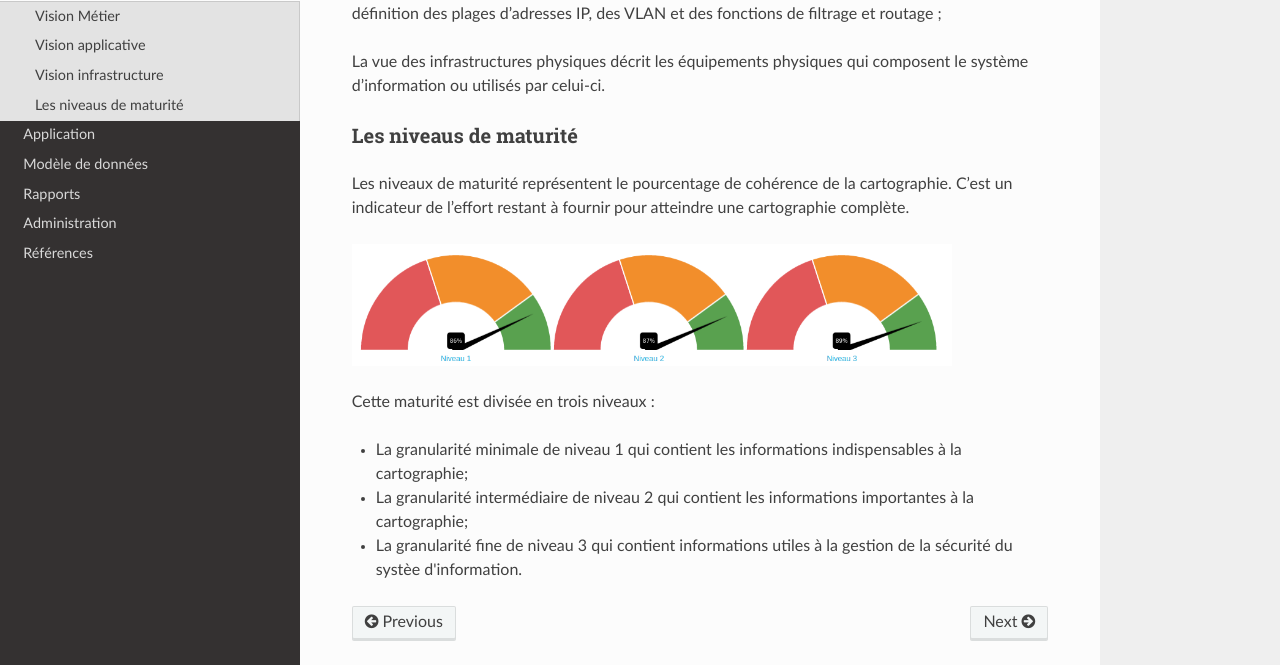
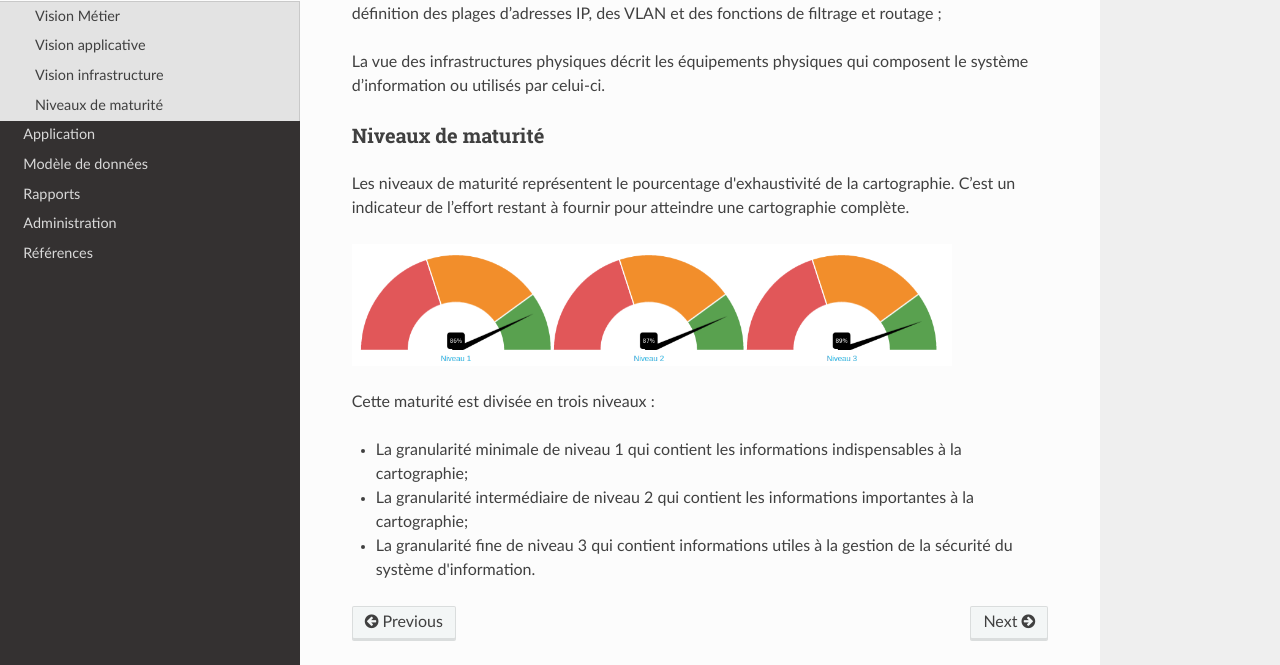
Before and after one commit to dbarzin/mercator, an MkDocs documentation site: the page built from docs/cartography.md, in a window 1280 px wide and 900 px high, scrolled down 618 px. Shown: the part 165-830 px from the top of the window. Built offline with MkDocs 1.6.1, drawn with Linux system fonts in a browser that asks for light colours; nearby versions of some CDN libraries.

Commit message:
update doc

```diff
--- a/docs/cartography.md
+++ b/docs/cartography.md
@@ -23,9 +23,9 @@ La vue des infrastructures logiques illustre le cloisonnement logique des résea
 
 La vue des infrastructures physiques décrit les équipements physiques qui composent le système d’information ou utilisés par celui-ci.
 
-### Les niveaus de maturité
+### Niveaux de maturité
 
-Les niveaux de maturité représentent le pourcentage de cohérence de la cartographie. C’est un indicateur de l’effort restant à fournir pour atteindre une cartographie complète.
+Les niveaux de maturité représentent le pourcentage d'exhaustivité de la cartographie. C’est un indicateur de l’effort restant à fournir pour atteindre une cartographie complète.
 
 [<img src="/mercator/images/maturity.png" width="600">](/mercator/images/maturity.png)
 
@@ -33,4 +33,4 @@ Cette maturité est divisée en trois niveaux :
 
 * La granularité minimale de niveau 1 qui contient les informations indispensables à la cartographie;
 * La granularité intermédiaire de niveau 2 qui contient les informations importantes à la cartographie;
-* La granularité fine de niveau 3 qui contient informations utiles à la gestion de la sécurité du systèe d'information.
+* La granularité fine de niveau 3 qui contient informations utiles à la gestion de la sécurité du système d'information.
```
Also changed, not shown: docs/index.md (+1 -1 lines), site/index.html, site/search/search_index.json, 1 other file.
